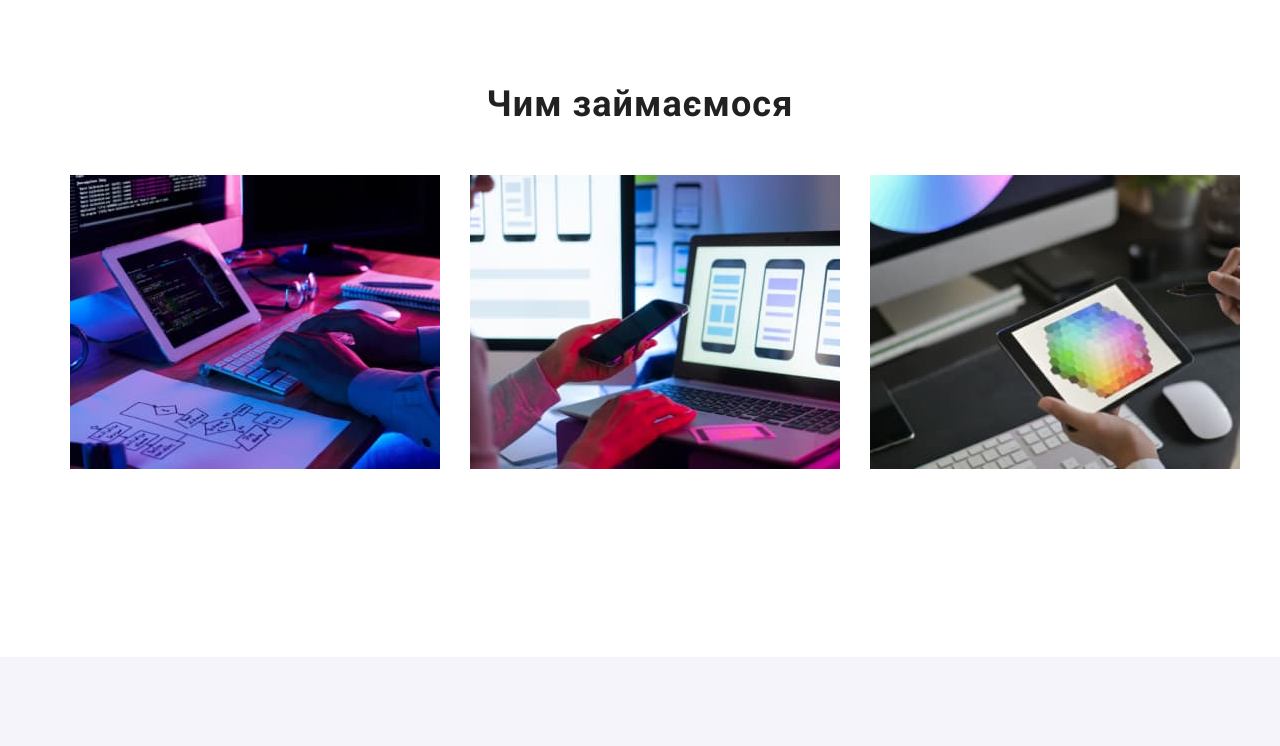
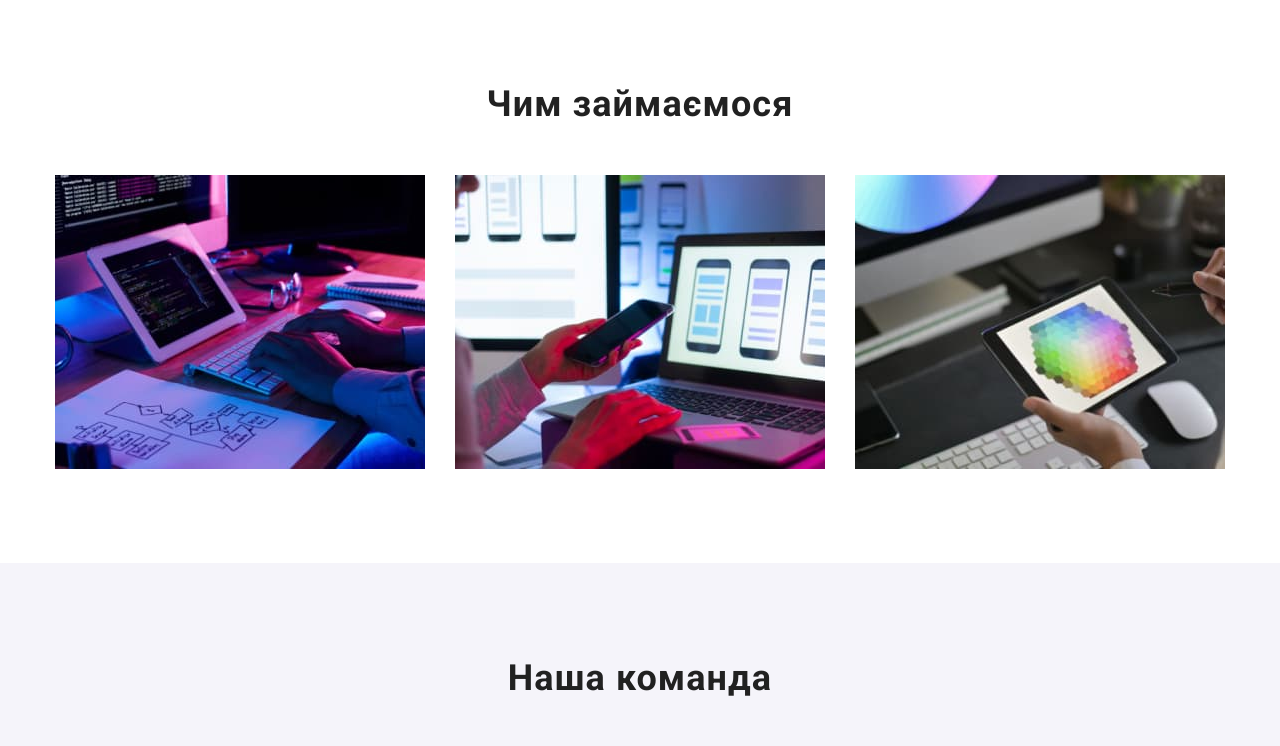
Before and after one commit to Bodia0210/goit-markup-hw-03, a plain HTML site: page index.html in a window 1280 px wide. Shown: the part 883-1629 px from the top of the page. Drawn offline with nearby package versions, Linux system fonts and the light colour scheme.

Commit message:
Update styles.css

```diff
--- a/css/styles.css
+++ b/css/styles.css
@@ -48,13 +48,12 @@ ul {
 ul { padding-left: 0;}
 
 .container {
-  width: 1170px;
+  width: 1200px;
   padding-left: 15px;
   padding-right: 15px;
   margin-left: auto;
   margin-right: auto;
-  margin-top: 94px;
-  margin-bottom: 94px;
+
 }
 
 button {
@@ -214,10 +213,12 @@ color: #2196f3;
 /* activity */
 
 .activity {
+  padding-top: 94px;
   padding-bottom: 94px;
 }
 
 .activity-title {
+  padding-bottom: 50px;
   text-align: center;
   font-weight: 700;
   font-size: 36px;
@@ -233,8 +234,7 @@ color: #2196f3;
 .activity-icons {
   width: 370px;
   height: 294px;
-  margin-top: 50px;
-  margin-right: 30px;
+    margin-right: 30px;
 }
 .activity-icons:last-child {
   margin-right: 0;
@@ -250,6 +250,7 @@ color: #2196f3;
 }
 
 .team {
+  padding-bottom: 50px;
   font-weight: 700;
   font-size: 36px;
   line-height: calc(42 / 36);
@@ -259,7 +260,6 @@ color: #2196f3;
 
 .tem-menu {
   display: flex;
-  margin-top: 50px;
   padding-left: 0;
   width: 1170px;
 }
```
